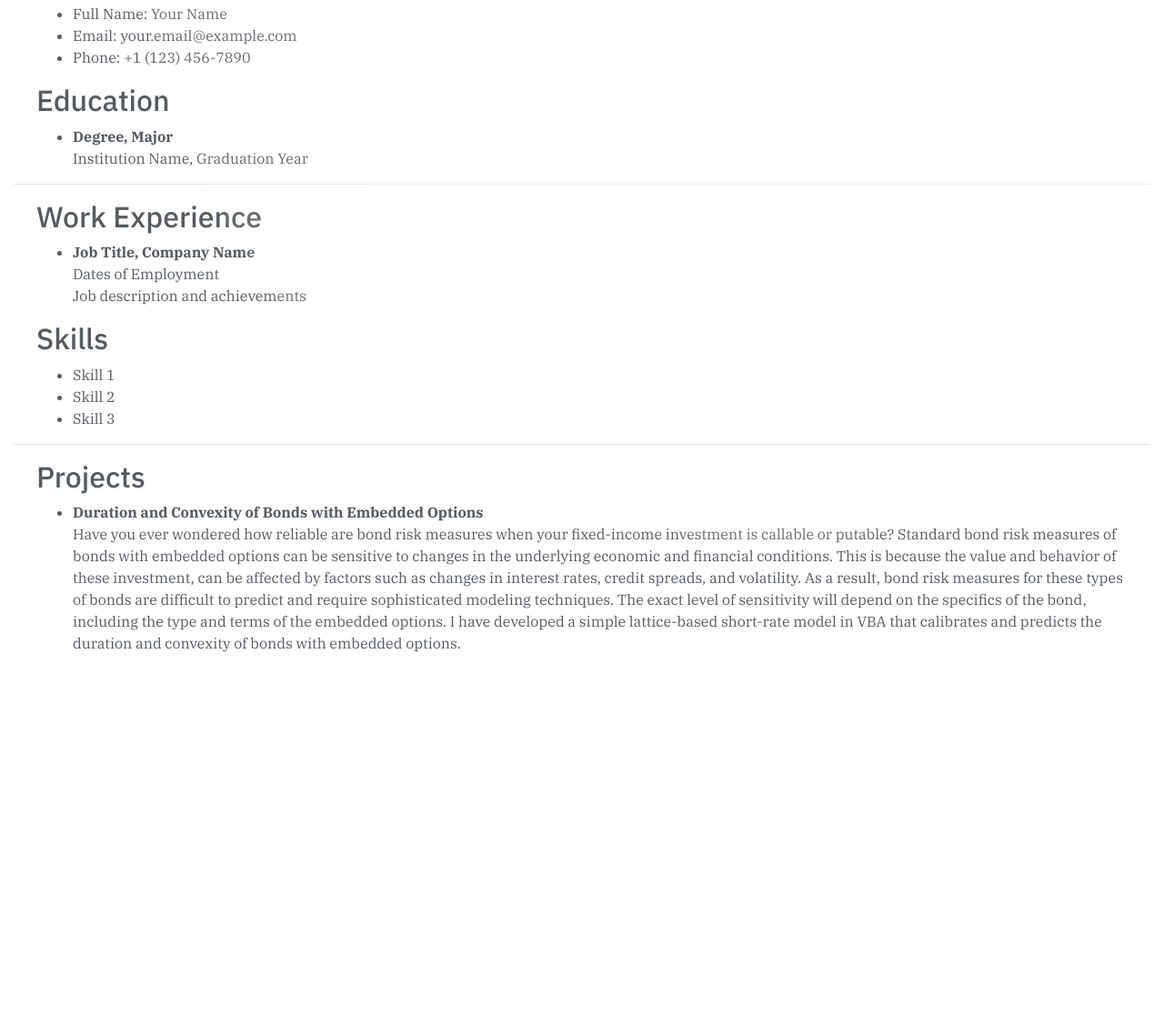
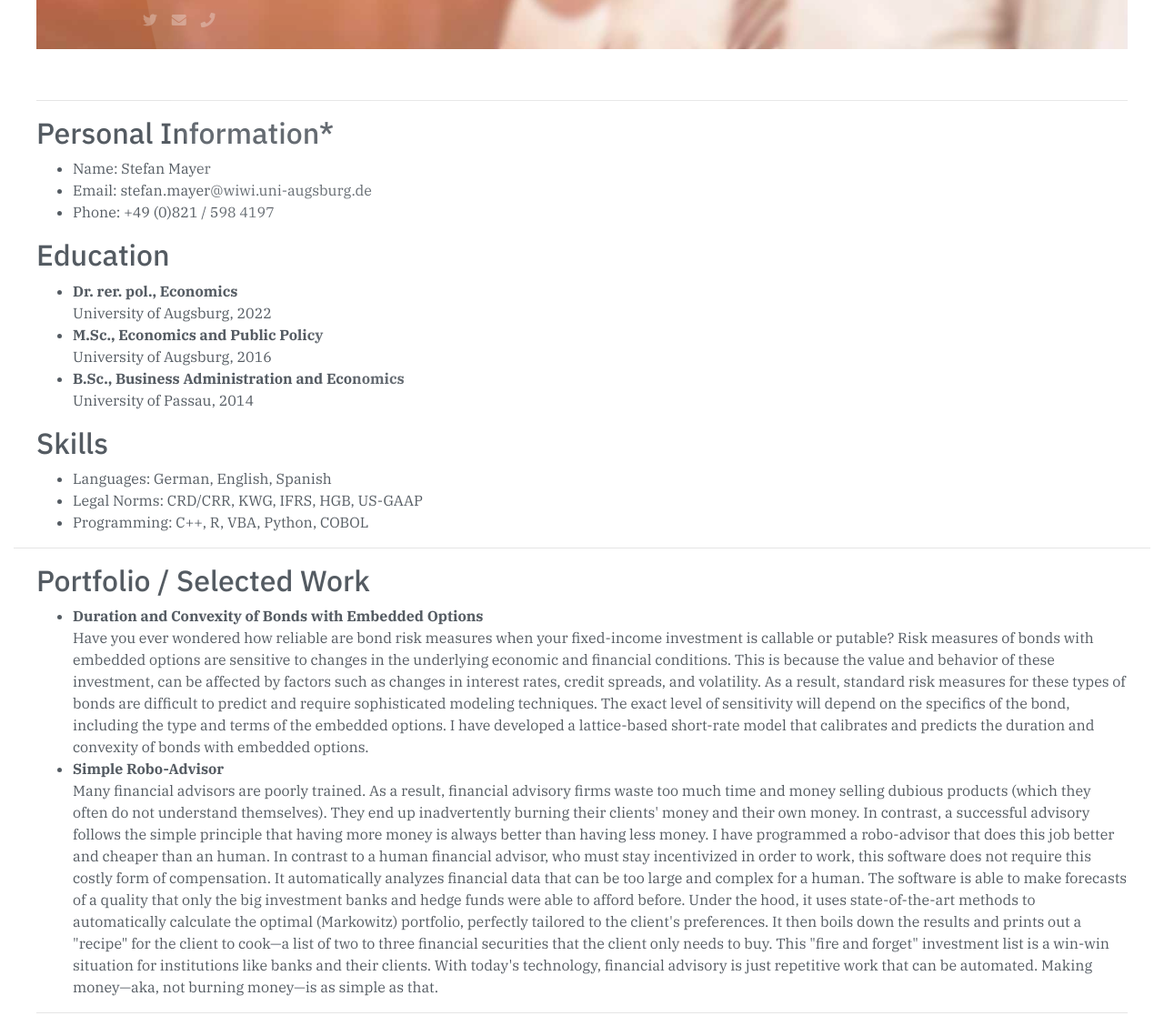
Before and after one commit to mayerst/mayerst.github.io, a website: page index.html in a window 1280 px wide. Shown: the part 876-1993 px from the top of the page at 91% size. Before the commit the page ends 1611 px from the top, so only its background shows below. Drawn offline with nearby package versions, Linux system fonts and the light colour scheme.

Commit message:
Update index.html

```diff
--- a/index.html
+++ b/index.html
@@ -25,16 +25,15 @@
             <div class="col-xl-4 offset-xl-1 col-lg-6">
 
                 <div class="content">
-                    <h1>Hello, world! I am Stefan Mayer,</h1>
+                    <h1>Stefan Mayer,</h1>
 
                     <p>
-                      a German economist, on the hunt for the next interesting project. I have a strong passion for business and a solid understanding of economic principles and mechanisms. I hold a PhD in economics from the University of Augsburg. My areas of expertise are banking regulation and fixed income securities.</p>
-                    <p>I look forward to the opportunity to further discuss your vision and how I can contribute.</p>
-
+                      a German economist, studied business administration and economics at the University of Passau (B.Sc.) and economics and public policy at the University of Augsburg (M.Sc.). He then obtained his Ph.D. in economics (Dr. rer. pol.) at the University of Augsburg with a dissertation on capital adequacy regulation.</p>
+                    <p> Stefan Mayer is always on the hunt for interesting projects. He has a strong passion for business, and a solid understanding of economic principles and mechanisms. He is particularly interested in your latest challenges in banking regulation and fixed income securities—especially if you are active or want to become active in the field of FinTech/RegTech. </p>
                     <ul class="list-inline">
                         <li class="list-inline-item"><a href="#"><i class="fab fa-twitter fa-fw"></i></a></li>
-                        <li class="list-inline-item"><a href="#"><i class="fas fa-envelope fa-fw"></i></a></li>
-                        <li class="list-inline-item"><a href="#"><i class="fas fa-phone fa-fw"></i></a></li>
+                        <li class="list-inline-item"><a href="mailto:stefan.mayer@wiwi.uni-augsburg.de"><i class="fas fa-envelope fa-fw"></i></a></li>
+                        <li class="list-inline-item"><a href="tel:+498215984197"><i class="fas fa-phone fa-fw"></i></a></li>
                     </ul>
 
                 </div>
@@ -44,57 +43,61 @@
 
     <div class="section">
       <hr>
-      <h2>Personal Information</h2>
+      <h2>Personal Information*</h2>
+
       <ul>
-        <li>Full Name: Your Name</li>
-        <li>Email: your.email@example.com</li>
-        <li>Phone: +1 (123) 456-7890</li>
+        <li>Name: Stefan Mayer</li>
+        <li>Email: stefan.mayer@wiwi.uni-augsburg.de</li>
+        <li>Phone: +49 (0)821 / 598 4197</li>
       </ul>
     </div>
     <div class="section">
       <h2>Education</h2>
       <ul>
         <li>
-          <strong>Degree, Major</strong><br>
-          Institution Name, Graduation Year
+          <strong>Dr. rer. pol., Economics</strong><br>
+          University of Augsburg, 2022
+        </li>
+        <li>
+          <strong>M.Sc., Economics and Public Policy</strong><br>
+          University of Augsburg, 2016
+        </li>
+        <li>
+          <strong>B.Sc., Business Administration and Economics</strong><br>
+          University of Passau, 2014
         </li>
         <!-- Add more education entries here -->
       </ul>
     </div>
-    <hr>
-    <div class="section">
-      <h2>Work Experience</h2>
-      <ul>
-        <li>
-          <strong>Job Title, Company Name</strong><br>
-          Dates of Employment<br>
-          Job description and achievements
-        </li>
-        <!-- Add more work experience entries here -->
-      </ul>
-    </div>
-    <div class="section">
+        <div class="section">
       <h2>Skills</h2>
       <ul>
-        <li>Skill 1</li>
-        <li>Skill 2</li>
-        <li>Skill 3</li>
+        <li>Languages: German, English, Spanish</li>
+        <li>Legal Norms: CRD/CRR, KWG, IFRS, HGB, US-GAAP</li>
+        <li>Programming: C++,  R, VBA, Python, COBOL</li>
         <!-- Add more skills here -->
       </ul>
     </div>
     <hr>
     <div class="section">
-      <h2>Projects</h2>
+      <h2>Portfolio / Selected Work</h2>
       <ul>
         <li>
           <strong>Duration and Convexity of Bonds with Embedded Options</strong><br>
           Have you ever wondered how reliable are bond risk measures when your fixed-income investment is callable or putable?
-          Standard bond risk measures of bonds with embedded options can be sensitive to changes in the underlying economic and financial conditions. This is because the value and behavior of these investment, can be affected by factors such as changes in interest rates, credit spreads, and volatility. As a result, bond risk measures for these types of bonds are difficult to predict and require sophisticated modeling techniques. The exact level of sensitivity will depend on the specifics of the bond, including the type and terms of the embedded options.
-          I have developed a simple lattice-based short-rate model in VBA that calibrates and predicts the duration and convexity of bonds with embedded options.
+          Risk measures of bonds with embedded options are sensitive to changes in the underlying economic and financial conditions. This is because the value and behavior of these investment, can be affected by factors such as changes in interest rates, credit spreads, and volatility. As a result, standard risk measures for these types of bonds are difficult to predict and require sophisticated modeling techniques. The exact level of sensitivity will depend on the specifics of the bond, including the type and terms of the embedded options.
+          I have developed a lattice-based short-rate model that calibrates and predicts the duration and convexity of bonds with embedded options.
+        </li>
+        <li>
+          <strong>Simple Robo-Advisor</strong><br>
+Many financial advisors are poorly trained. As a result, financial advisory firms waste too much time and money selling dubious products (which they often do not understand themselves). They end up inadvertently burning their clients' money and their own money. In contrast, a successful advisory follows the simple principle that having more money is always better than having less money. I have programmed a robo-advisor that does this job better and cheaper than an human. In contrast to a human financial advisor, who must stay incentivized in order to work, this software does not require this costly form of compensation. It automatically analyzes financial data that can be too large and complex for a human. The software is able to make forecasts of a quality that only the big investment banks and hedge funds were able to afford before. Under the hood, it uses state-of-the-art methods to automatically calculate the optimal (Markowitz) portfolio, perfectly tailored to the client's preferences. It then boils down the results and prints out a "recipe" for the client to cook—a list of two to three financial securities that the client only needs to buy. This "fire and forget" investment list is a win-win situation for institutions like banks and their clients. With today's technology, financial advisory is just repetitive work that can be automated. Making money—aka, not burning money—is as simple as that.
         </li>
         <!-- Add more work experience entries here -->
       </ul>
+      <hr>
+      *I look forward to the opportunity to further discuss your vision and how I can contribute.
     </div>
+
 
     </div>
 
```
